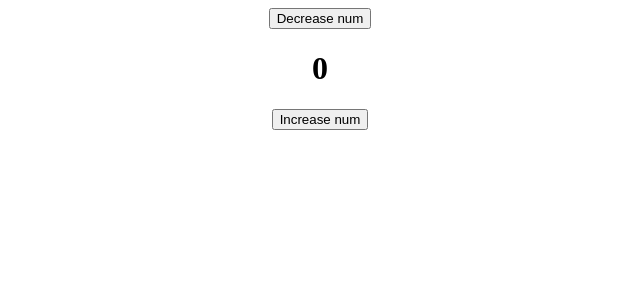
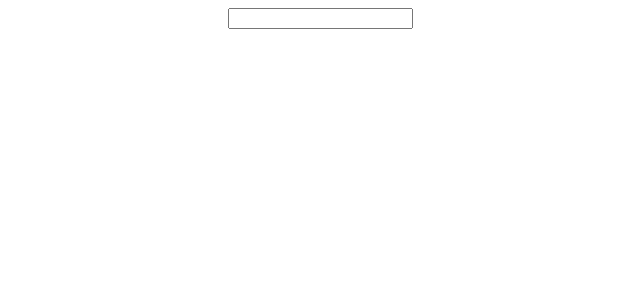
Before and after one commit to Dudam-Neeraj-Dattu/React-Learning-and-Projects, a React (Create React App) app: page / in a window 1280 px wide. Shown: the top 300 px of the page, without its empty margins (320-960 px from the left). Built offline with nearby package versions, Linux system fonts and the light colour scheme.

Commit message:
usestate to update simultaneously

```diff
--- a/src/App.js
+++ b/src/App.js
@@ -3,21 +3,16 @@ import { useState } from 'react'
 
 const App = () => {
 
-    const [num, setNum] = useState(0);
+    const [text, setText] = useState('');
 
-    const increase = () => {
-        setNum(num + 1);
-    }
-
-    const decrease = () => {
-        setNum(num - 1);
+    const updatetext = (event) => {
+        setText(event.target.value);
     }
 
     return (
         <div className="App">
-            <button onClick={decrease}>Decrease num</button>
-            <h1>{num}</h1>
-            <button onClick={increase}>Increase num</button>
+            <input type='text' onChange={updatetext} />
+            <h1>{text}</h1>
         </div>
     );
 }
```
